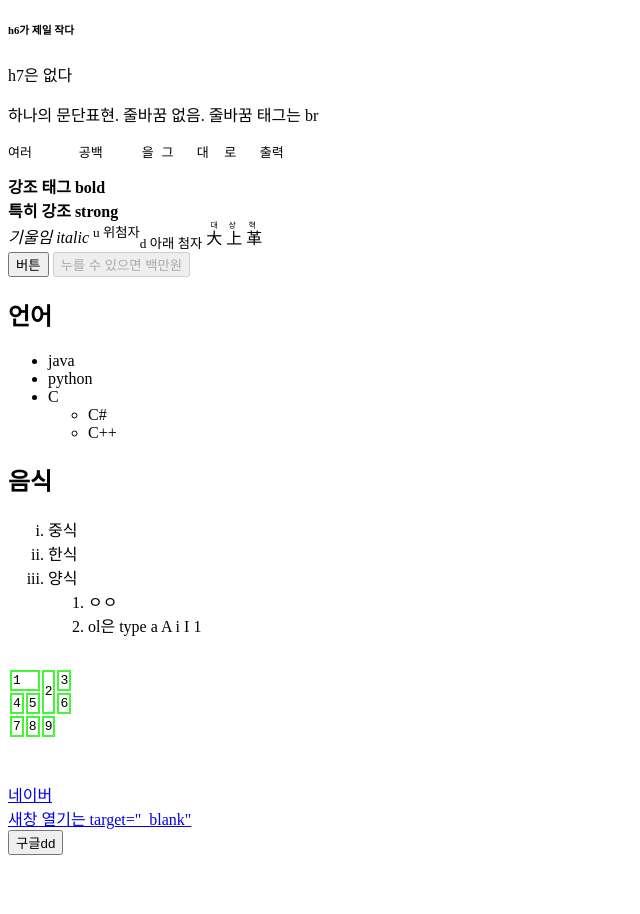
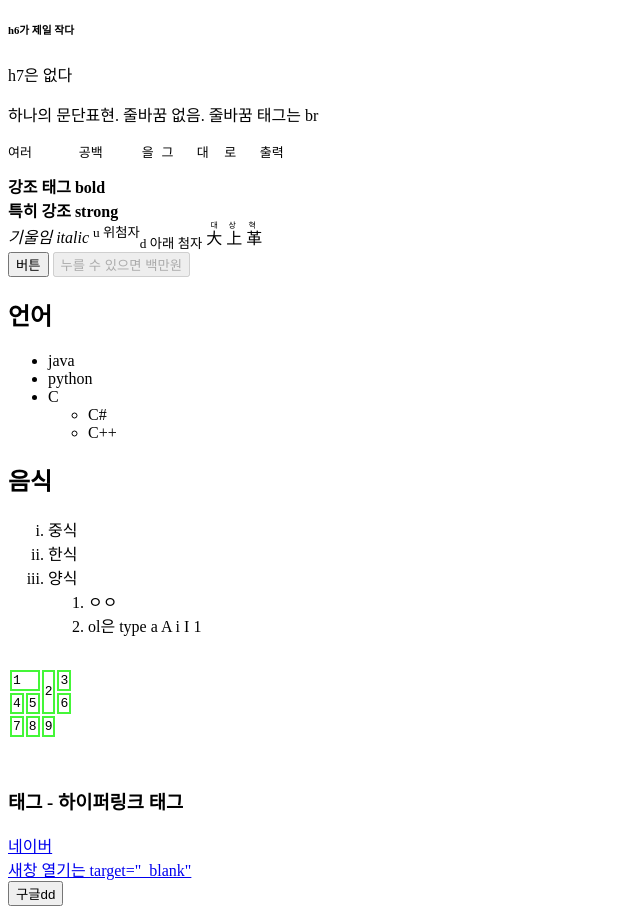
Before and after one commit to Hyeong6551/testhtml, a plain HTML site: page htmlcssEx/index.html in a window 1280 px wide. Shown: the part 120-1034 px from the top of the page, without its empty margins (0-640 px from the left). Before the commit the page ends 983 px from the top, so only its background shows below. Drawn offline with Linux system fonts and the light colour scheme.

Commit message:
modified:   htmlcssEx/index.html

```diff
--- a/htmlcssEx/index.html
+++ b/htmlcssEx/index.html
@@ -65,6 +65,7 @@
       </tr>
     </table>
   </pre>
+  <h3>태그 - 하이퍼링크 태그</h3>
   <a href="http://www.naver.com">네이버</a><br />
   <a href="http://www.naver.com" target="_blank">새창 열기는 target="_blank"</a><br>
   <button type="button" onClick="location.href='http://www.naver.com'">구글dd</button>
```
